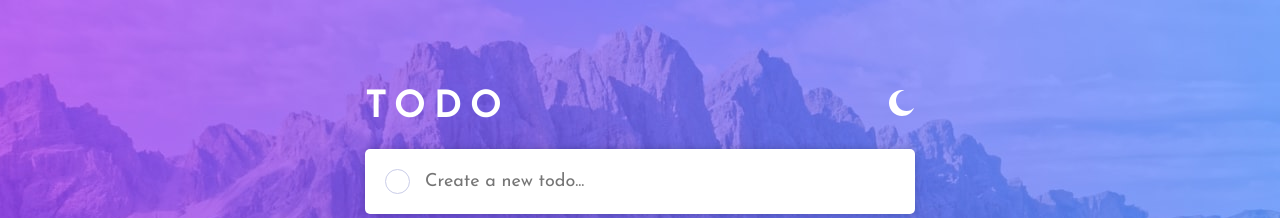
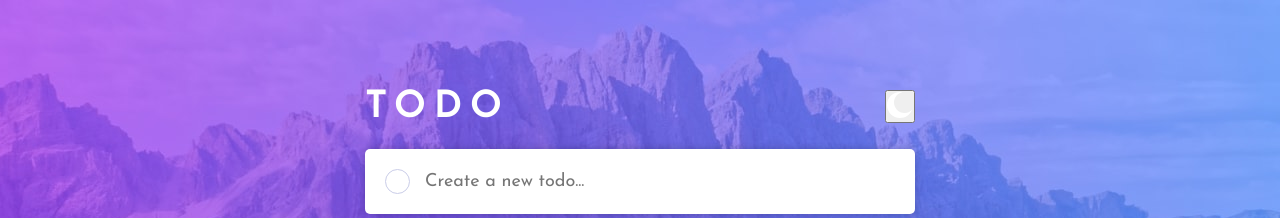
Before and after one commit to philosophy-flow/to-do-app, a React (Create React App) app: page / in a window 1280 px wide. Shown: the top 218 px of the page. Built offline with nearby package versions, Linux system fonts and the light colour scheme.

Commit message:
adding comments to main app component, adding button for theme switcher

```diff
--- a/src/App.js
+++ b/src/App.js
@@ -7,24 +7,28 @@ import TodoItem from './TodoItem';
 import ControlPanel from './ControlPanel';
 
 function App() {
+
+  // initial list pulled from localStorage or set to empty arr
   const [todoList, setTodoList] = useState(
     JSON.parse(localStorage.getItem('list')) || []
   );
 
+  // listType controls what tasks are displayed (all, active, completed)
   const [listType, setListType] = useState('all');
 
+  // updates localStorage every time the todo list is updated
   useEffect(() => {
     localStorage.setItem('list', JSON.stringify(todoList));
   }, [todoList]);
 
 
 
+  // adds item object to todo list
   function handleNewItem(item) {
     setTodoList(todoList => [...todoList, {id: Math.random() * 1000, name: item, complete: false}]);
-
-    localStorage.setItem('list', JSON.stringify(todoList));
   }
 
+  // handles when an item is marked as complete/incomplete
   function completeItem(id) {
     setTodoList(todoList =>
       todoList.map(item => {
@@ -37,17 +41,26 @@ function App() {
     );
   }
 
+  // removes item from todo list
   function deleteItem(id) {
     setTodoList(todoList =>
       todoList.filter(item => item.id !== id));
   }
 
-
-
+  // handles list change from control panel component
   function handleListChange(listName) {
     setListType(listName)
   }
 
+  // removes all completed items from control panel component
+  function clearAllCompleted() {
+    setTodoList(todoList =>
+      todoList.filter(item => !item.complete)
+    );
+  }
+
+
+  // filters todo list depending on selected list type
   function renderedList (type) {
     switch (type) {
       case 'all':
@@ -71,11 +84,6 @@ function App() {
     }
   }
 
-  function clearAllCompleted() {
-    setTodoList(todoList =>
-      todoList.filter(item => !item.complete)
-    );
-  }
 
 
   return (
@@ -83,7 +91,11 @@ function App() {
       <div className="banner"></div>
       <main className="main-container">
         <h1 className="title">TODO</h1>
-        <span className="icon"><img src={moon} alt="moon"/></span>
+        <span className="icon">
+          <button type="button" className="theme-btn">
+            <img src={moon} alt="moon"/>
+          </button>
+        </span>
 
         <NewItem handleNewItem={handleNewItem} />
 
```
